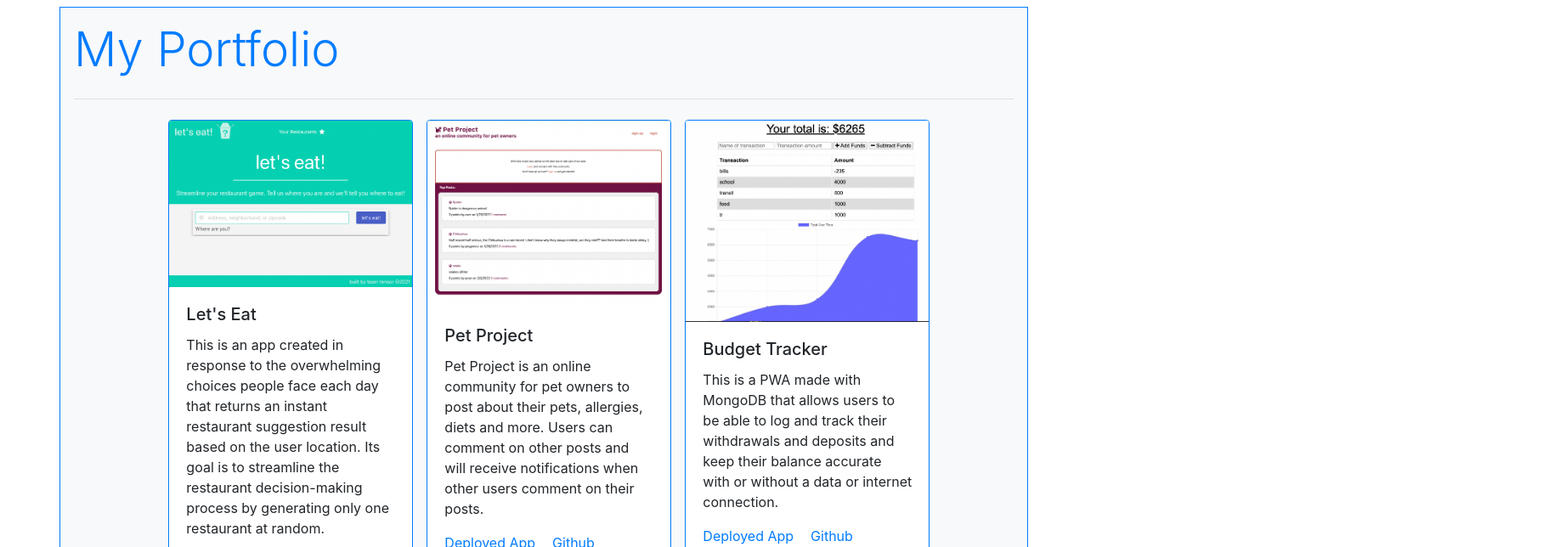
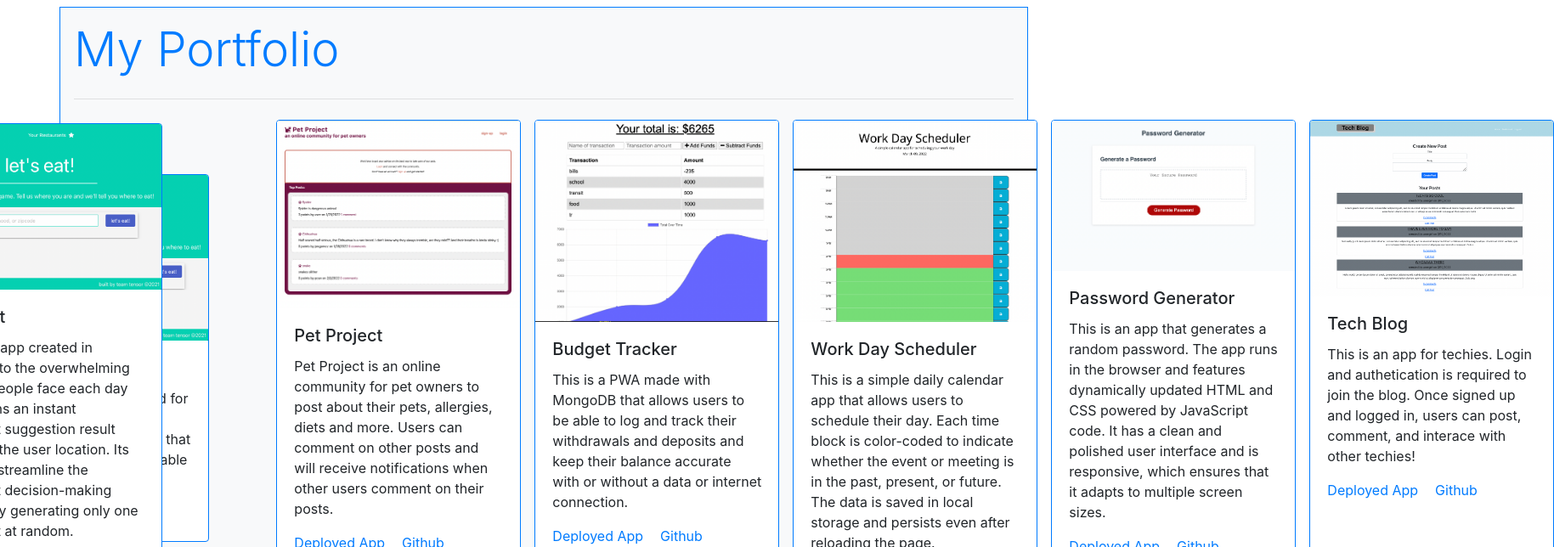
Before and after one commit to pcancio/react-portfolio, a React (Create React App) app: page / in a window 1280 px wide. Shown: the part 620-1264 px from the top of the page at 85% size, 1829 px wide, since content can reach past the window. Built offline with nearby package versions, Linux system fonts and the light colour scheme.

Commit message:
added Qrad

```diff
--- a/src/components/Portfolio/index.js
+++ b/src/components/Portfolio/index.js
@@ -17,8 +17,36 @@ function Portfolio() {
           </div>
         </div>
         <hr />
-        <div className="container d-flex row justify-items-center">
-          <div className="row justify-content-center">
+        <div className="container d-flex justify-content-center">
+          <div className="row m-auto">
+            <div className="col-12 col-md-6 col-lg-4 m-2">
+              <Card border="primary" style={{ width: "18rem" }}>
+                <Card.Img variant="top" src={LetsEat} alt="Let's Eat" />
+                <Card.Body>
+                  <Card.Title>QRad</Card.Title>
+                  <Card.Text>
+                    This app eliminates the need for physical business cards by
+                    assigning data to a QR code that can be shared into a
+                    searchable database.
+                  </Card.Text>
+                  <Card.Link
+                    href="https://github.com/hpurring/project-3-group-a"
+                    target="_blank"
+                  >
+                    Deployed App
+                  </Card.Link>
+                  <Card.Link
+                    href="https://salty-wave-44811.herokuapp.com/"
+                    target="_blank"
+                  >
+                    Github
+                  </Card.Link>
+                </Card.Body>
+              </Card>
+            </div>
+          </div>
+          <div className="container d-flex justify-content-center">
+            <div className="row m-auto">
               <div className="col-12 col-md-6 col-lg-4 m-2">
                 <Card border="primary" style={{ width: "18rem" }}>
                   <Card.Img variant="top" src={LetsEat} alt="Let's Eat" />
@@ -27,9 +55,9 @@ function Portfolio() {
                     <Card.Text>
                       This is an app created in response to the overwhelming
                       choices people face each day that returns an instant
-                    restaurant suggestion result based on the user location. Its
-                    goal is to streamline the restaurant decision-making process
-                    by generating only one restaurant at random.
+                      restaurant suggestion result based on the user location.
+                      Its goal is to streamline the restaurant decision-making
+                      process by generating only one restaurant at random.
                     </Card.Text>
                     <Card.Link
                       href="https://a-breezy.github.io/LetsEat/"
@@ -94,10 +122,10 @@ function Portfolio() {
                   <Card.Body>
                     <Card.Title>Budget Tracker</Card.Title>
                     <Card.Text>
-                    This is a PWA made with MongoDB that allows users to be able
-                    to log and track their withdrawals and deposits and keep
-                    their balance accurate with or without a data or internet
-                    connection.
+                      This is a PWA made with MongoDB that allows users to be
+                      able to log and track their withdrawals and deposits and
+                      keep their balance accurate with or without a data or
+                      internet connection.
                     </Card.Text>
                     <Card.Link
                       href="https://secure-sea-09970.herokuapp.com/"
@@ -223,6 +251,7 @@ function Portfolio() {
           </div>
         </div>
       </div>
+    </div>
   );
 }
 export default Portfolio;
```
Also changed, not shown: src/assets/Qrad.png (added). Lines whose indentation alone changed are shown as unchanged.
